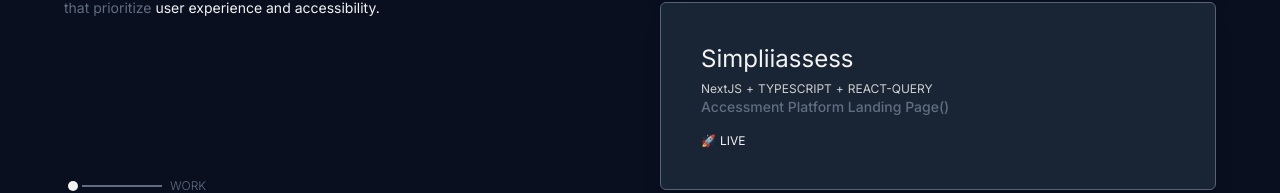
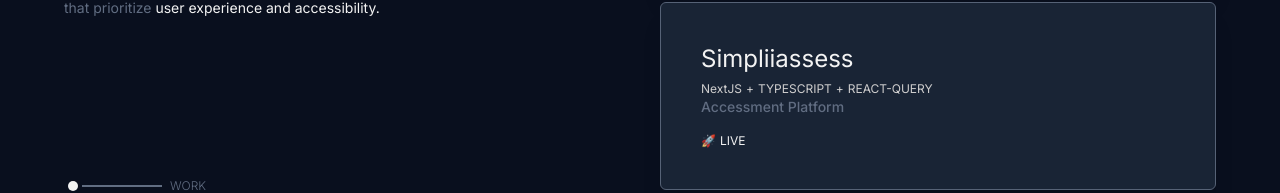
Before and after one commit to addegbenga/notion, a Next.js app: page / in a window 1280 px wide. Shown: the part 278-471 px from the top of the page. Built offline with nearby package versions, Linux system fonts and the light colour scheme.

Commit message:
Update index.tsx

```diff
--- a/pages/index.tsx
+++ b/pages/index.tsx
@@ -15,7 +15,7 @@
     {
     name: "Simpliiassess",
     tech: ["NextJS", "TYPESCRIPT", "REACT-QUERY"],
-    text: "Accessment Platform Landing Page()",
+    text: "Accessment Platform",
     url: "https://simplyassess.io/",
     id: 21557,
     status: "Live",
```
